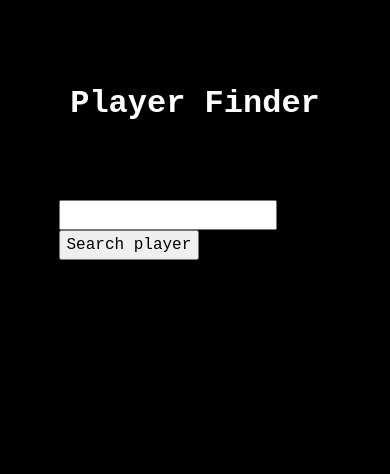
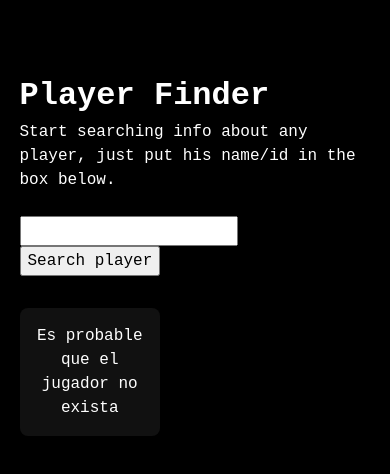
Before and after one commit to GuillermoUrielCruzFuente/mine-giver, a Next.js app: page /players in a window 390 px wide. Shown: the top 474 px of the page. Built offline with nearby package versions, Linux system fonts and the light colour scheme; a web font is replaced by a local one.

Commit message:
add basic mediaqueries

```diff
--- a/src/styles/pages/Players.module.scss
+++ b/src/styles/pages/Players.module.scss
@@ -1,18 +1,30 @@
 .title {
 	color: #fff;
 	font-weight: 900;
+	line-height: 1;
+}
+
+.playerSearchDescription {
+	color: #fff;
+	margin-bottom: 1.5rem;
+	margin-top: 0.5rem;
 }
 
 .mainContainer {
+	// width: min(100%, 1100px);
 	width: 70%;
 	margin-inline: auto;
 	padding-top: 80px;
 
-	// background-color: #111;
-
 	display: flex;
 	flex-flow: column;
-	align-items: center;
+	align-items: flex-start;
+}
+
+@media screen and (max-width: 1000px) {
+	.mainContainer {
+		width: 80%;
+	}
 }
 
 .playerInfoContainer {
@@ -25,8 +37,55 @@
 
 	margin-top: 3rem;
 
+	img {
+		aspect-ratio: 1;
+		width: 100%;
+	}
+
 	div {
 		margin-left: 1rem;
 		color: #fff;
 	}
+
+	h1 {
+		font-size: 1.5rem;
+	}
 }
+
+@media screen and (max-width: 750px) {
+	.mainContainer {
+		width: 90%;
+	}
+
+	.playerInfoContainer {
+		flex-flow: column;
+
+		div {
+			margin-left: 0;
+			margin-top: 2rem;
+		}
+	}
+}
+
+@media screen and (max-width: 500px) {
+	.playerInfoContainer {
+		width: 90%;
+		margin-inline: auto;
+
+		h1 {
+			font-size: 1rem;
+		}
+	}
+}
+
+.noPlayerLabel {
+	color: #fff;
+	margin-top: 2rem;
+	width: 40%;
+	text-align: center;
+
+	background-color: crimson;
+	padding: 1rem;
+	border-radius: 0.5rem;
+	background-color: #111;
+}
```
